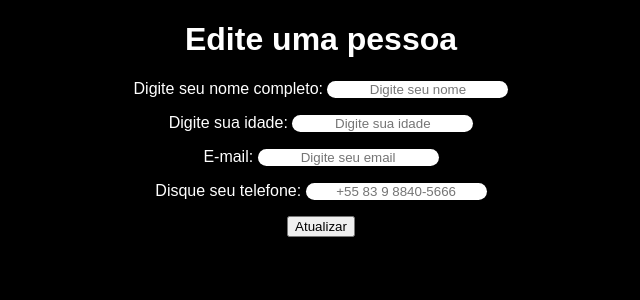
After one commit to luisgfleite/Projeto-Django, a Django app: template appone/templates/appone/update.html in a window 1280 px wide. The commit adds this page. Shown: the top 300 px of the page, without its empty margins (319-959 px from the left). Run offline with Django 5.2, Linux system fonts and the light colour scheme; the template is opened without the code that fills it: values that come from a table or form of the project are taken from there, others are empty.

Commit message:
atualizar e deletar

```diff
--- a/appone/templates/appone/list.html
+++ b/appone/templates/appone/list.html
@@ -10,6 +10,8 @@
         {% for pessoa in pessoas %}
         <li>{{ pessoa.nome }}</li>
         <li>{{ pessoa.email}}</li>
+        <li><a href="{% url 'atualizar_pessoa' pessoa.id %}">Editar</a></li>
+        <li><a href="{% url 'apagar_pessoa' pessoa.id %}?delete_key=KASDJLAKSDJLKASJDLASJDLKAJSKDJALKSJDKLAJ">Apagar</a></li>
         <br>
         {% endfor %}
     </ul>
--- /dev/null
+++ b/appone/templates/appone/update.html
@@ -0,0 +1,31 @@
+<!DOCTYPE html>
+<html lang="en">
+<head>
+    <meta charset="UTF-8">
+    <meta name="viewport" content="width=device-width, initial-scale=1.0">
+    <title>Create People</title>
+    <style>
+body {
+    background: black;
+    color: white;
+    font-family: Arial, Helvetica, sans-serif;
+}
+
+input {
+    border: 0px;
+    border-radius: 24px;
+    text-align: center;
+}
+    </style>
+</head>
+<body>
+    <center>
+        <h1>Edite uma pessoa</h1>
+        <form method="post">
+            {% csrf_token %}
+            {{ form.as_p }}
+            <button type="submit">Atualizar</button>
+        </form>
+    </center>
+</body>
+</html>
--- a/appone/urls.py
+++ b/appone/urls.py
@@ -3,6 +3,8 @@
 
 urlpatterns = [
     path('', views.home, name = 'home'),
-    path('listar_pessoas', views.listar_pessoas, name="listar_pessoas"),
-    path('criar_pessoa', views.criar_pessoa, name="criar_pessoa"),
+    path('listar/', views.listar_pessoas, name="listar_pessoas"),
+    path('criar/', views.criar_pessoa, name="criar_pessoa"),
+    path('editar/<int:pk>/', views.atualizar_pessoa, name="atualizar_pessoa"),
+    path('apagar/<int:pk>/', views.apagar_pessoa, name="apagar_pessoa")
 ]
```
Also changed, not shown: appone/views.py (+23 -0 lines).
